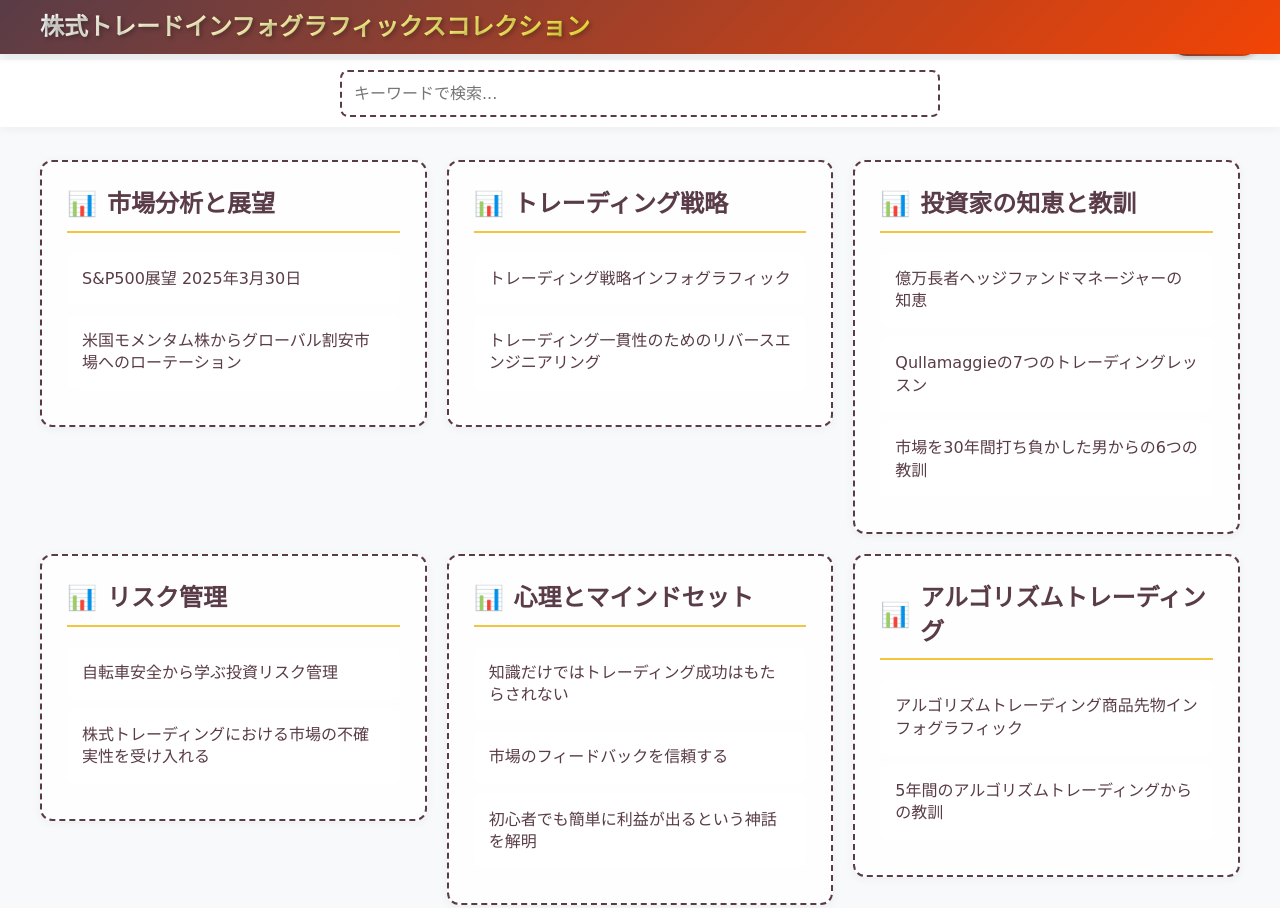
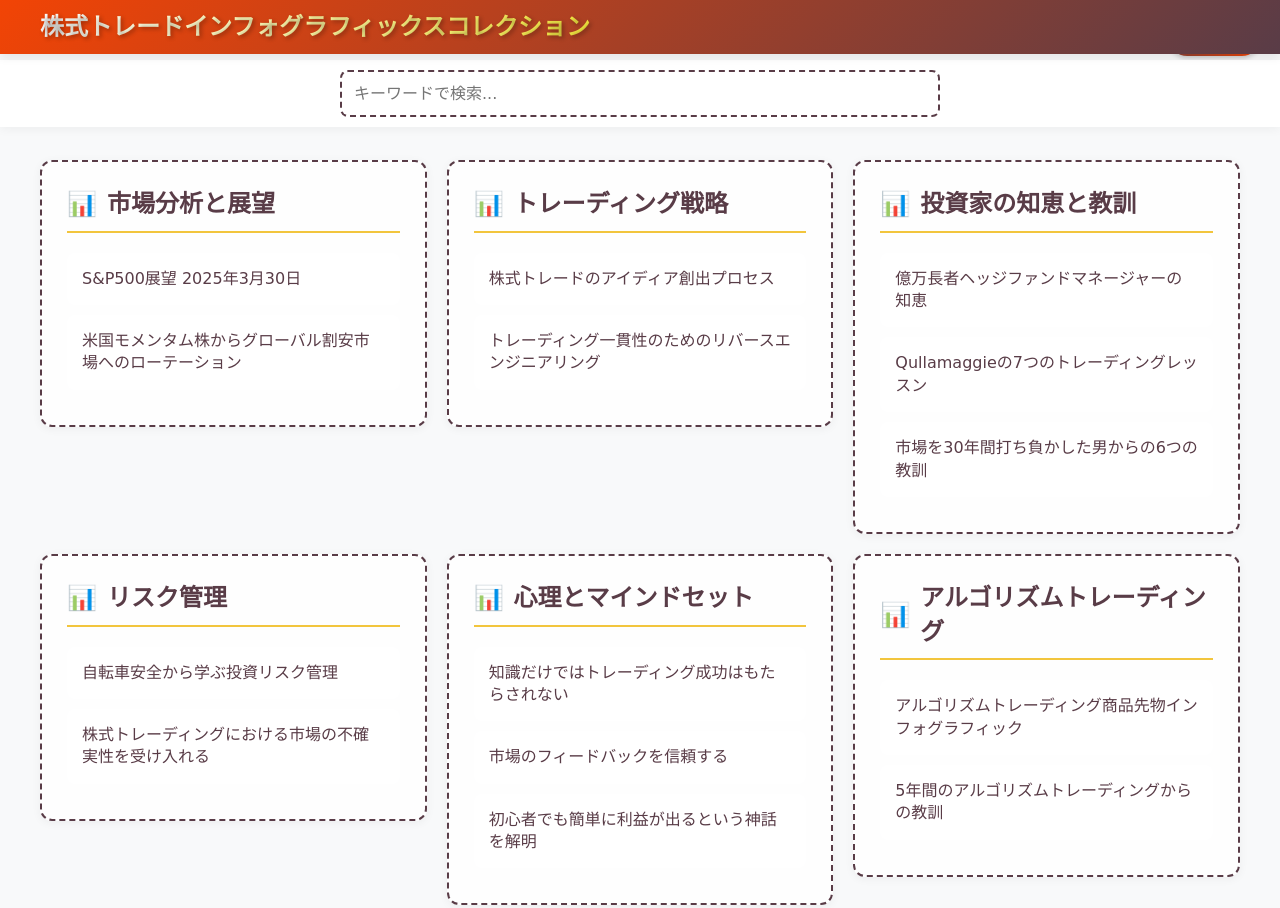
Before and after one commit to tradermonty/trading-infographics, a plain HTML site: page index.html in a window 1280 px wide. Shown: the top 908 px of the page. Drawn offline with Linux system fonts and the light colour scheme; a web font is replaced by a local one.

Commit message:
コンテンツのリンクテキストを更新：株式トレードのアイディア創出プロセスなど

```diff
--- a/index.html
+++ b/index.html
@@ -53,6 +53,12 @@
             background: linear-gradient(135deg, var(--fashion-1), var(--fashion-5));
             padding: 10px 20px;
             box-shadow: 0 2px 10px rgba(0,0,0,0.1);
+            cursor: pointer;
+            transition: all 0.3s ease;
+        }
+
+        .fixed-header:hover {
+            background: linear-gradient(135deg, var(--fashion-5), var(--fashion-1));
         }
 
         .fixed-header-content {
@@ -73,6 +79,7 @@
             background-clip: text;
             color: transparent;
             margin: 0;
+            pointer-events: none;
         }
 
         .main-content {
@@ -287,7 +294,7 @@
         <button onclick="toggleLanguage()">English</button>
     </div>
 
-    <div class="fixed-header">
+    <div class="fixed-header" onclick="window.location.href='index.html'">
         <div class="fixed-header-content">
             <h1 class="ja">株式トレードインフォグラフィックスコレクション</h1>
             <h1 class="en hidden">Stock Trading Infographics Collection</h1>
@@ -322,8 +329,8 @@
                 <h2 class="en hidden">Trading Strategies</h2>
                 <ul class="content-list">
                     <li class="content-item">
-                        <a href="infographics/trading-strategy-infographic.html" class="ja">トレーディング戦略インフォグラフィック</a>
-                        <a href="infographics/trading-strategy-infographic.html" class="en hidden">Trading Strategy Infographic</a>
+                        <a href="infographics/trading-strategy-infographic.html" class="ja">株式トレードのアイディア創出プロセス</a>
+                        <a href="infographics/trading-strategy-infographic.html" class="en hidden">Stock Trading Idea Generation Process</a>
                     </li>
                     <li class="content-item">
                         <a href="infographics/reverse engineering for trading consistency.html" class="ja">トレーディング一貫性のためのリバースエンジニアリング</a>
```
